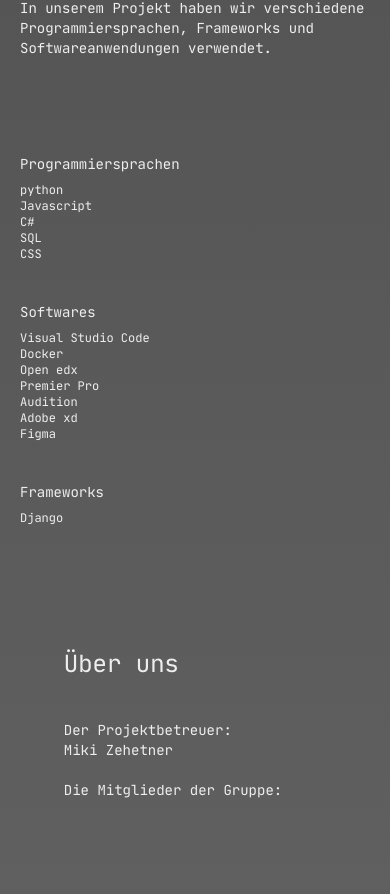
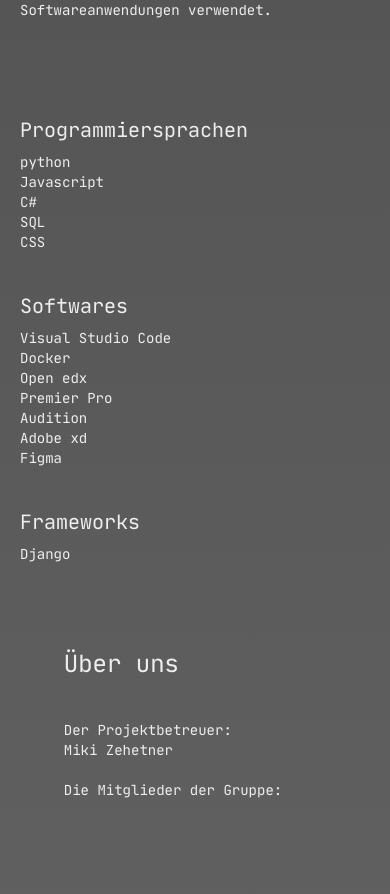
Before and after one commit to maisam-mi/wienwestakademieTdoT, a Vue app: page / in a window 390 px wide. Shown: the part 2888-3782 px from the top of the page. Built offline with nearby package versions, Linux system fonts and the light colour scheme.

Commit message:
quellen items are now bigger

```diff
--- a/src/views/HomeView.vue
+++ b/src/views/HomeView.vue
@@ -161,28 +161,28 @@
           class="mt-24 text-xl grid grid-cols-4 sm:grid-cols-12 gap-10 sm:gap-0"
         >
           <div class="col-span-4 flex flex-col">
-            <h1 class="text-sm sm:text-2xl mb-2 sm:mb-5">
+            <h1 class="text-md sm:text-2xl mb-2 sm:mb-5">
               Programmiersprachen
             </h1>
-            <p class="text-xs sm:text-base">python</p>
-            <p class="text-xs sm:text-base">Javascript</p>
-            <p class="text-xs sm:text-base">C#</p>
-            <p class="text-xs sm:text-base">SQL</p>
-            <p class="text-xs sm:text-base">CSS</p>
+            <p class="text-sm sm:text-base">python</p>
+            <p class="text-sm sm:text-base">Javascript</p>
+            <p class="text-sm sm:text-base">C#</p>
+            <p class="text-sm sm:text-base">SQL</p>
+            <p class="text-sm sm:text-base">CSS</p>
           </div>
           <div class="col-span-4 flex flex-col">
-            <h1 class="text-sm sm:text-2xl mb-2 sm:mb-5">Softwares</h1>
-            <p class="text-xs sm:text-base">Visual Studio Code</p>
-            <p class="text-xs sm:text-base">Docker</p>
-            <p class="text-xs sm:text-base">Open edx</p>
-            <p class="text-xs sm:text-base">Premier Pro</p>
-            <p class="text-xs sm:text-base">Audition</p>
-            <p class="text-xs sm:text-base">Adobe xd</p>
-            <p class="text-xs sm:text-base">Figma</p>
+            <h1 class="text-md sm:text-2xl mb-2 sm:mb-5">Softwares</h1>
+            <p class="text-sm sm:text-base">Visual Studio Code</p>
+            <p class="text-sm sm:text-base">Docker</p>
+            <p class="text-sm sm:text-base">Open edx</p>
+            <p class="text-sm sm:text-base">Premier Pro</p>
+            <p class="text-sm sm:text-base">Audition</p>
+            <p class="text-sm sm:text-base">Adobe xd</p>
+            <p class="text-sm sm:text-base">Figma</p>
           </div>
           <div class="col-span-4 flex flex-col">
-            <h1 class="text-sm sm:text-2xl mb-2 sm:mb-5">Frameworks</h1>
-            <p class="text-xs sm:text-base">Django</p>
+            <h1 class="text-md sm:text-2xl mb-2 sm:mb-5">Frameworks</h1>
+            <p class="text-sm sm:text-base">Django</p>
           </div>
         </div>
       </div>
```
